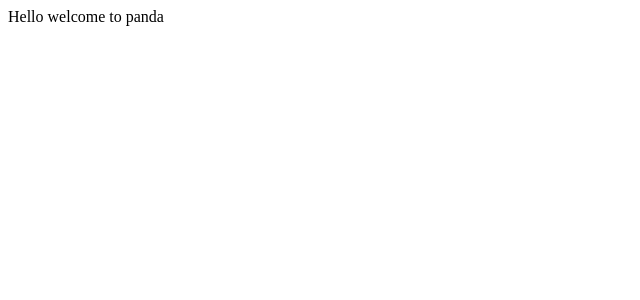
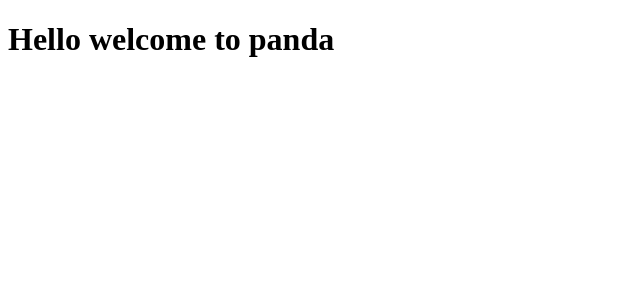
Before and after one commit to sebastien-blain/SOEN341-Instagram, a React (Create React App) app in the folder frontend/: page / in a window 1280 px wide. Shown: the top 300 px of the page, without its empty margins (0-640 px from the left). Built offline with nearby package versions, Linux system fonts and the light colour scheme.

Commit message:
FEAT-#27: update the test of frontend

```diff
--- a/frontend/src/App.js
+++ b/frontend/src/App.js
@@ -2,7 +2,7 @@ import React from 'react';
 
 function App() {
   return (
-    <text>Hello welcome to panda</text>
+    <h1>Hello welcome to panda</h1>
   );
 }
 
```
Also changed, not shown: 1 other file (tests, documents, lock files or other folders).
